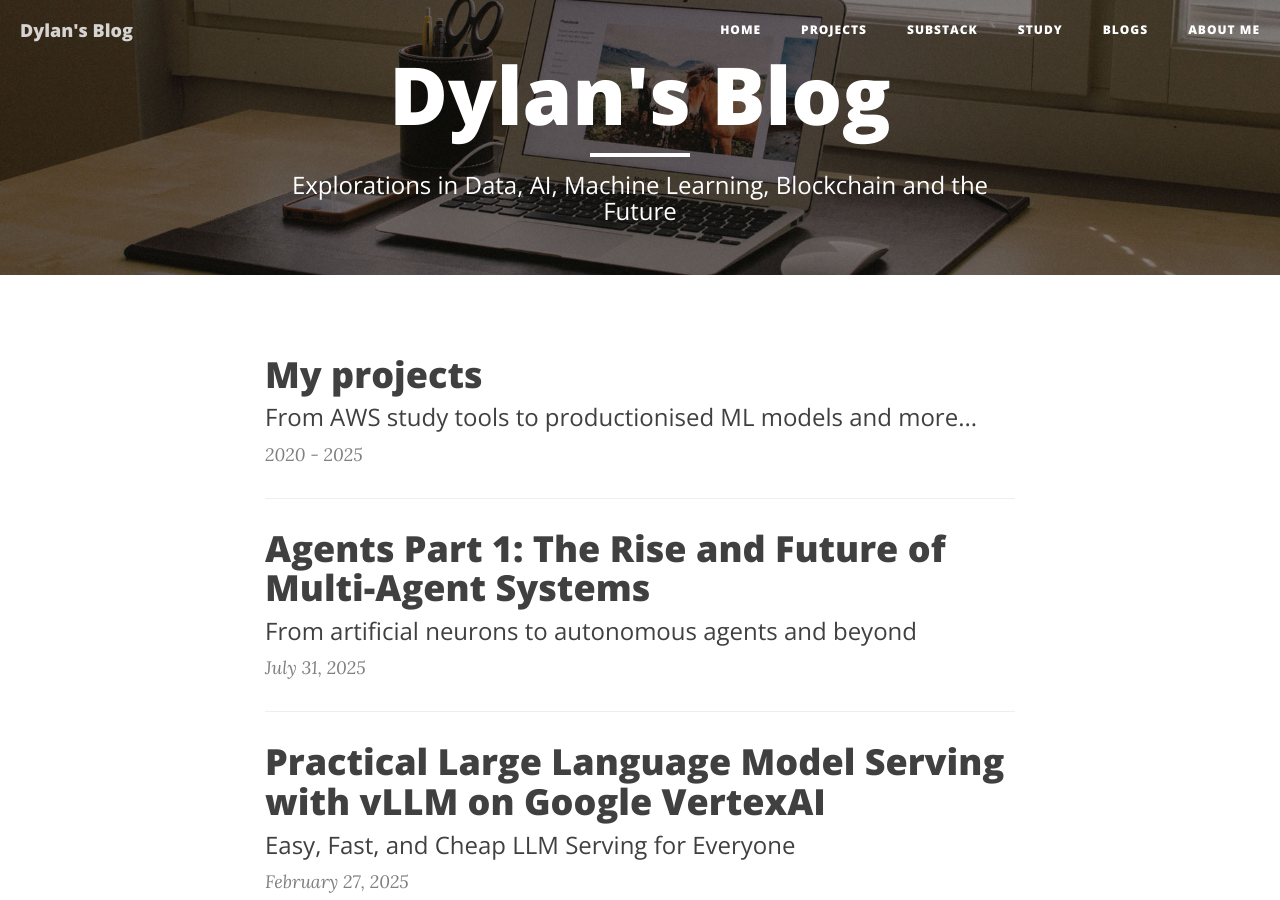
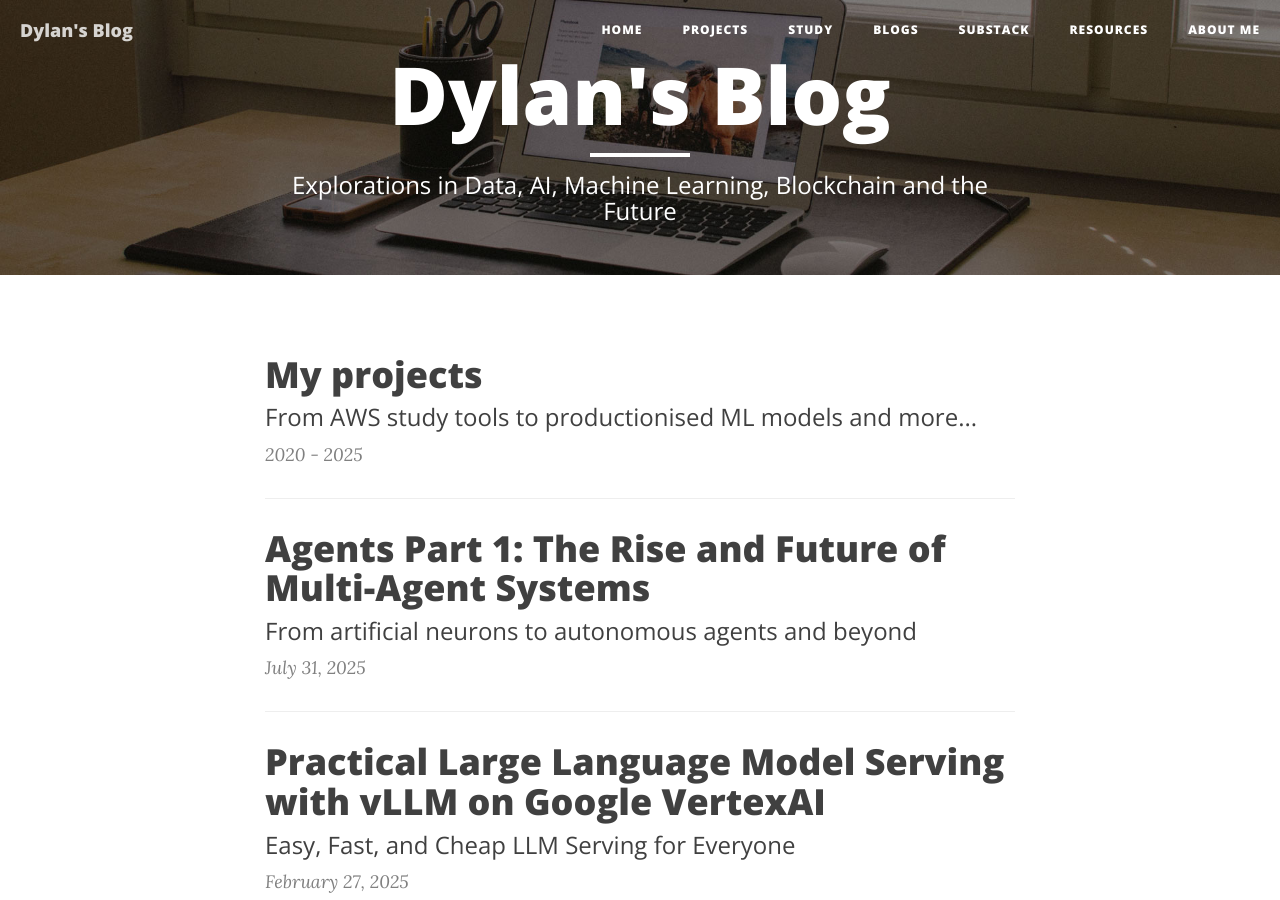
Before and after one commit to dylanhogg/dylanhogg.github.io, a Jekyll site: the page built from index.html, in a window 1280 px wide and 900 px high. Built offline with Jekyll 4.4.1, drawn with Linux system fonts in a browser that asks for light colours; nearby versions of some CDN libraries; the list of posts is cut into pages by our own code.

Commit message:
Minor updates

```diff
--- a/_includes/nav.html
+++ b/_includes/nav.html
@@ -22,13 +22,16 @@
                     <a href="{{ site.baseurl }}/apps">Projects</a>
                 </li>
                 <li>
-                    <a href="https://infocruncher.substack.com/" target=_blank">Substack</a>
-                </li>
-                <li>
                     <a href="{{ site.baseurl }}/study">Study</a>
                 </li>
                 <li>
                     <a href="{{ site.baseurl }}/blogs">Blogs</a>
+                </li>
+                <li>
+                    <a href="https://infocruncher.substack.com/" target="_blank">Substack</a>
+                </li>
+                <li>
+                    <a href="https://dylanhogg.github.io/resources/" target="_blank">Resources</a>
                 </li>
 <!--                <li>-->
 <!--                    <a href="{{ site.baseurl }}/books">Books</a>-->
```
Also changed, not shown: osx.md (+2 -0 lines), img/about-geom.jpg (added), img/github-star-history-2025.png (added), img/github-star-history.png.
